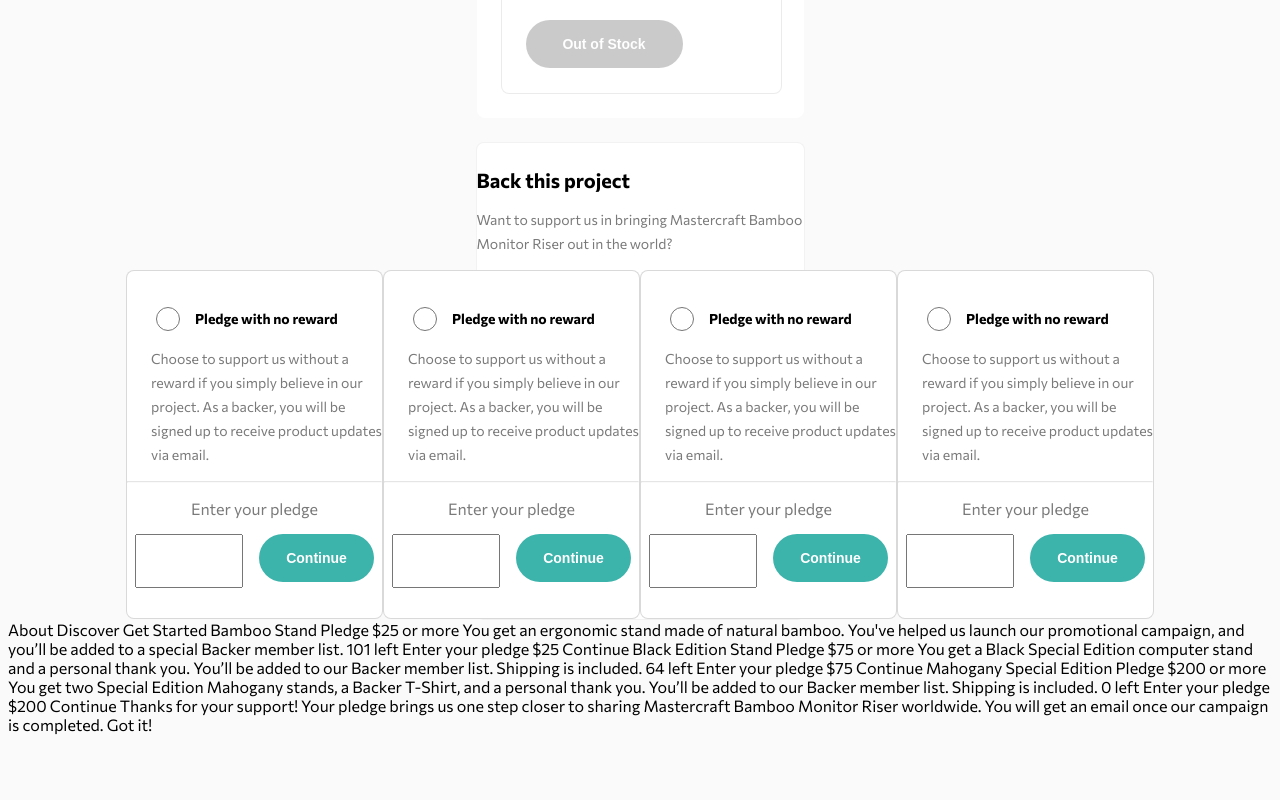
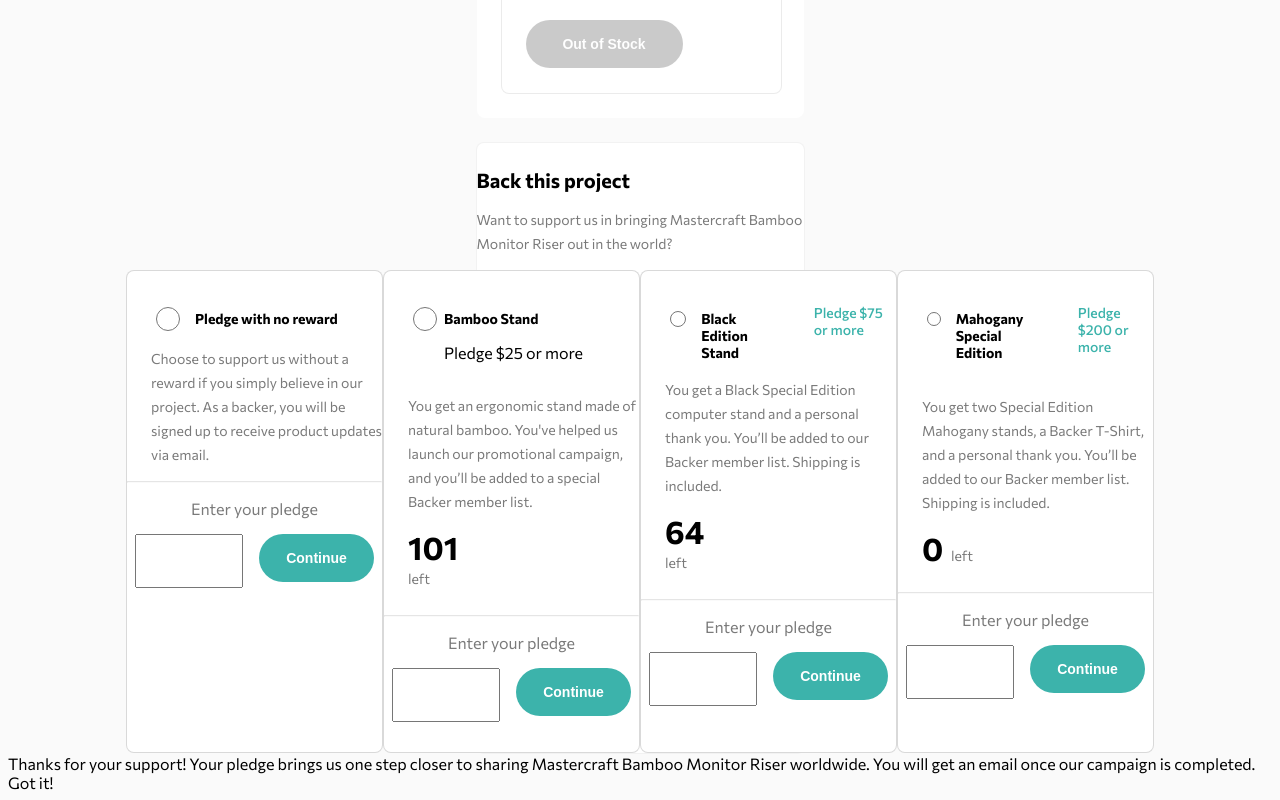
Before and after one commit to Etang131/crowdfunding-product-page, a plain HTML site: page index.html in a window 1280 px wide. Shown: the part 2544-3344 px from the top of the page. Before the commit the page ends 3286 px from the top, so only its background shows below. Drawn offline with Linux system fonts and the light colour scheme.

Commit message:
added text for modal section

```diff
--- a/index.html
+++ b/index.html
@@ -102,11 +102,18 @@
       </div>
       <div class="pledgeBox">
         <div class="pledgeSelectionContainer">
-          <input type="radio" id="noReward" name="noReward" value="noReward">
-          <label for="noReward"></label><br>
-          <h2 class="packageHeaderModal">Pledge with no reward</h2>
+          <div class="plegeSelectionRadioSelection">
+            <input type="radio" id="noReward" name="noReward" value="noReward">
+            <label for="noReward"></label><br>
+          </div>
+         <div class="pledgeSelectionPriceSelection">
+          <h2 class="packageHeaderModal">Bamboo Stand</h2>
+          <p class="packagePriceModal"> Pledge $25 or more</p>
+         </div>
         </div>
-        <p class="mainText backingText">Choose to support us without a reward if you simply believe in our project. As a backer, you will be signed up to receive product updates via email.</p>
+        <p class="mainText backingText">You get an ergonomic stand made of natural bamboo. You've helped us launch our promotional campaign, and
+          you’ll be added to a special Backer member list.</p>
+          <p class="packageText packagesLeft"><span>101</span> left</p>
         <div class="pledgeAmountSection">
           <hr>
           <p>Enter your pledge</p>
@@ -120,9 +127,12 @@
         <div class="pledgeSelectionContainer">
           <input type="radio" id="noReward" name="noReward" value="noReward">
           <label for="noReward"></label><br>
-          <h2 class="packageHeaderModal">Pledge with no reward</h2>
+          <h2 class="packageHeaderModal">Black Edition Stand</h2>
+          <p class="packagePrice"> Pledge $75 or more</p>
         </div>
-        <p class="mainText backingText">Choose to support us without a reward if you simply believe in our project. As a backer, you will be signed up to receive product updates via email.</p>
+        <p class="mainText backingText">You get a Black Special Edition computer stand and a personal thank you. You’ll be added to our Backer
+          member list. Shipping is included.</p>
+        <p class="packageText packagesLeft"><span>64</span> left</p>
         <div class="pledgeAmountSection">
           <hr>
           <p>Enter your pledge</p>
@@ -136,9 +146,12 @@
         <div class="pledgeSelectionContainer">
           <input type="radio" id="noReward" name="noReward" value="noReward">
           <label for="noReward"></label><br>
-          <h2 class="packageHeaderModal">Pledge with no reward</h2>
+          <h2 class="packageHeaderModal">Mahogany Special Edition</h2>
+          <p class="packagePrice"> Pledge $200 or more</p>
         </div>
-        <p class="mainText backingText">Choose to support us without a reward if you simply believe in our project. As a backer, you will be signed up to receive product updates via email.</p>
+        <p class="mainText backingText">You get two Special Edition Mahogany stands, a Backer T-Shirt, and a personal thank you. You’ll be added
+          to our Backer member list. Shipping is included.</p>
+          <p class="packageText packagesLeft"><span>0</span> left</p>
         <div class="pledgeAmountSection">
           <hr>
           <p>Enter your pledge</p>
@@ -151,50 +164,15 @@
     </div>
   </div>
   </div>
+
+
+  <!--NAV THAT I HAVENT MADE YET
   About
   Discover
   Get Started
 
-  <!-- Selection modal start -->
+  -->
 
-
-  Bamboo Stand
-  Pledge $25 or more
-  You get an ergonomic stand made of natural bamboo. You've helped us launch our promotional campaign, and
-  you’ll be added to a special Backer member list.
-  101 left
-
-  <!-- Selected pledge start -->
-  Enter your pledge
-  $25
-  Continue
-  <!-- Selected pledge end -->
-
-  Black Edition Stand
-  Pledge $75 or more
-  You get a Black Special Edition computer stand and a personal thank you. You’ll be added to our Backer
-  member list. Shipping is included.
-  64 left
-
-  <!-- Selected pledge start -->
-  Enter your pledge
-  $75
-  Continue
-  <!-- Selected pledge end -->
-
-  Mahogany Special Edition
-  Pledge $200 or more
-  You get two Special Edition Mahogany stands, a Backer T-Shirt, and a personal thank you. You’ll be added
-  to our Backer member list. Shipping is included.
-  0 left
-
-  <!-- Selected pledge  start -->
-  Enter your pledge
-  $200
-  Continue
-  <!-- Selected pledge end -->
-
-  <!-- Selection modal end -->
 
   <!-- Success modal start -->
 
```
